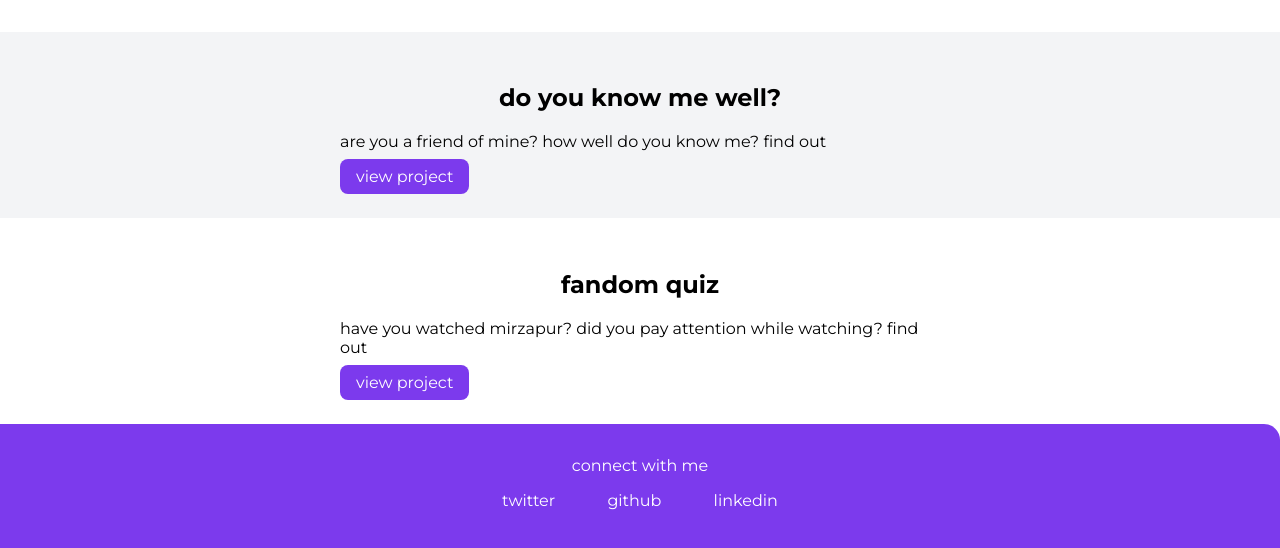
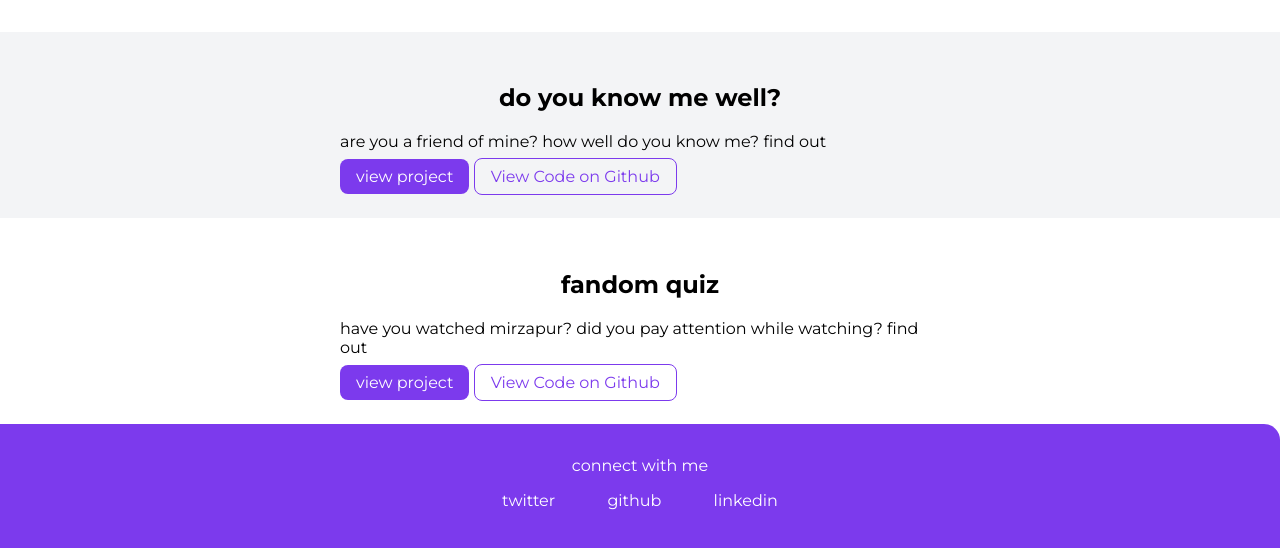
Before and after one commit to pranamhegde/pranamhegde-site, a plain HTML site: page projects.html in a window 1280 px wide. Shown: the part 478-1026 px from the top of the page. Drawn offline with Linux system fonts and the light colour scheme.

Commit message:
docs: Added Github links to projects

```diff
--- a/projects.html
+++ b/projects.html
@@ -34,6 +34,7 @@
             <h1>do you know me well?</h1>
             <p>are you a friend of mine? how well do you know me? find out</p>
                 <a class="link link-primary" href="https://repl.it/@PranamHegde/Neog-Session-1-How-well-do-you-know-me#index.js" target="_blank">view project</a>
+                <a class="link link-secondary" href="https://github.com/pranamhegde/Neog-Session-1-How-well-do-you-know-me" target="_blank">View Code on Github</a>
         </div>
 
     </section>
@@ -44,6 +45,7 @@
             <h1>fandom quiz</h1>
             <p>have you watched mirzapur? did you pay attention while watching? find out</p>
             <a class="link link-primary" href="https://repl.it/@PranamHegde/Neog-Session-1#index.js" target="_blank">view project</a>
+            <a class="link link-secondary" href="https://github.com/pranamhegde/Neog-Session-1" target="_blank">View Code on Github</a>
         </div>
 
     </section>
```
